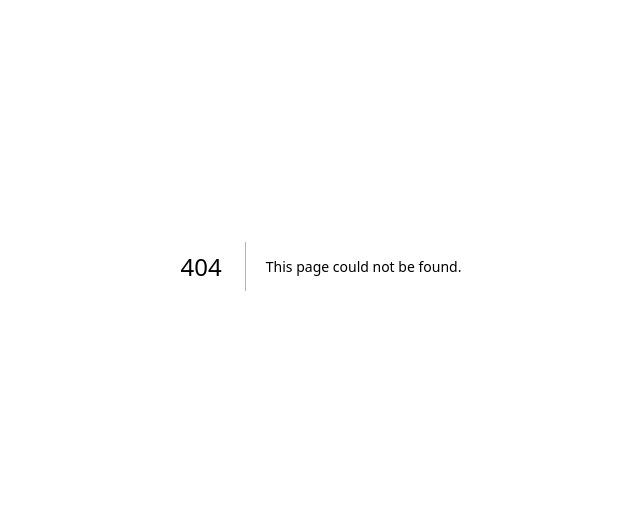
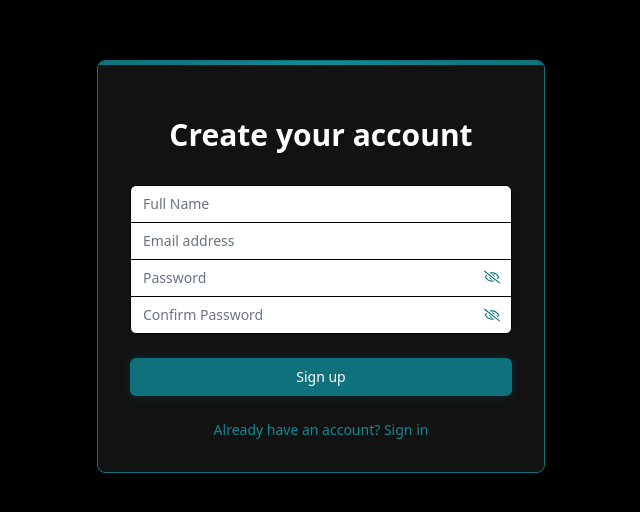
Before and after one commit to Arjunkumar1877/project-piolet-client, a Next.js app: page /signup in a window 1280 px wide. Before the commit this address had no page. Shown: the part 134-646 px from the top of the page, without its empty margins (319-959 px from the left). Built offline with nearby package versions, Linux system fonts and the light colour scheme; no server answers.

Commit message:
feat: signup ii

```diff
--- /dev/null
+++ b/src/app/signup/page.tsx
@@ -0,0 +1,225 @@
+'use client'
+
+import { useForm } from 'react-hook-form'
+import Link from 'next/link'
+import { zodResolver } from '@hookform/resolvers/zod'
+import { z } from 'zod'
+import { useAuthStore } from '@/src/store/useAuthStore'
+import toast from 'react-hot-toast'
+import { useSignup } from '@/src/api/mutations'
+import { useState } from 'react'
+import { FaRegEyeSlash, FaRegEye } from "react-icons/fa";
+
+const signupSchema = z.object({
+  name: z.string().min(2, 'Name must be at least 2 characters'),
+  email: z.string().email('Invalid email address'),
+  password: z.string().min(6, 'Password must be at least 6 characters'),
+  confirmPassword: z.string().min(6, 'Password must be at least 6 characters'),
+}).refine((data) => data.password === data.confirmPassword, {
+  message: "Passwords don't match",
+  path: ["confirmPassword"],
+});
+
+type SignupFormData = z.infer<typeof signupSchema>
+
+// Shared input style class
+const inputStyle = "appearance-none rounded-none relative block w-full px-3 py-2 border bg-white text-black placeholder-gray-500 focus:outline-none focus:ring-[#0f717b] focus:border-[#0f717b] focus:z-10 sm:text-sm";
+
+export default function SignupPage() {
+  const setUser = useAuthStore((state) => state.setUser)
+  const setAccessToken = useAuthStore((state) => state.setAccessToken)
+  const [showPassword, setShowPassword] = useState<boolean>(false)
+  const [showConfirmPassword, setShowConfirmPassword] = useState<boolean>(false)
+
+  const {
+    register,
+    handleSubmit,
+    formState: { errors, isSubmitting },
+    setError,
+  } = useForm<SignupFormData>({
+    resolver: zodResolver(signupSchema),
+    defaultValues: {
+      name: '',
+      email: '',
+      password: '',
+      confirmPassword: '',
+    },
+  })
+
+  const signupMutation = useSignup()
+
+  const onSubmit = async (data: SignupFormData) => {
+    const res = await signupMutation.mutateAsync({
+      name: data.name,
+      email: data.email,
+      password: data.password,
+    });
+
+    if(!res.user){
+      return toast.error(res.message)
+    }
+    setUser(res.user)
+    setAccessToken(res.accessToken)
+    toast.success(res.message)
+    // router.push('/dashboard')
+  }
+
+  const handleShowPassword = (e: React.MouseEvent<HTMLButtonElement>) => {
+    e.preventDefault()
+    setShowPassword(!showPassword)
+  }
+
+  const handleShowConfirmPassword = (e: React.MouseEvent<HTMLButtonElement>) => {
+    e.preventDefault()
+    setShowConfirmPassword(!showConfirmPassword)
+  }
+
+  return (
+    <div className="min-h-screen flex items-center justify-center bg-black">
+      <div className="max-w-md w-full space-y-8 p-8 bg-[#121212] rounded-lg shadow-lg border border-[#0f717b] shadow-[0_0_15px_rgba(15,113,123,0.3)] relative overflow-hidden">
+        <div className="absolute top-0 left-0 w-full h-1 bg-gradient-to-r from-[#0f717b] via-[#0f8a96] to-[#0f717b]"></div>
+        <div>
+          <h2 className="mt-6 text-center text-3xl font-extrabold text-white">
+            Create your account
+          </h2>
+        </div>
+        <form className="mt-8 space-y-6" onSubmit={handleSubmit(onSubmit)}>
+          {errors.root && (
+            <div className="bg-red-900/30 text-red-400 p-3 rounded-md text-sm">
+              {errors.root.message}
+            </div>
+          )}
+          <div className="rounded-md shadow-sm space-y-0">
+            <div>
+              <label htmlFor="name" className="sr-only">
+                Full Name
+              </label>
+              <input
+                id="name"
+                type="text"
+                {...register('name')}
+                className="appearance-none rounded-none relative block w-full px-3 py-2 border bg-white text-black placeholder-gray-500 focus:outline-none focus:ring-[#0f717b] focus:border-[#0f717b] focus:z-10 sm:text-sm rounded-t-md border-b-0"
+                placeholder="Full Name"
+                style={{ backgroundColor: 'white' }}
+              />
+              {errors.name && (
+                <p className="mt-1 text-sm text-red-400">{errors.name.message}</p>
+              )}
+            </div>
+            <div>
+              <label htmlFor="email" className="sr-only">
+                Email address
+              </label>
+              <input
+                id="email"
+                type="email"
+                {...register('email')}
+                className="appearance-none rounded-none relative block w-full px-3 py-2 border bg-white text-black placeholder-gray-500 focus:outline-none focus:ring-[#0f717b] focus:border-[#0f717b] focus:z-10 sm:text-sm border-b-0"
+                placeholder="Email address"
+                style={{ backgroundColor: 'white' }}
+              />
+              {errors.email && (
+                <p className="mt-1 text-sm text-red-400">{errors.email.message}</p>
+              )}
+            </div>
+            <div className='relative'>
+              <label htmlFor="password" className="sr-only">
+                Password
+              </label>
+              <input
+                id="password"
+                type={showPassword ? 'text' : 'password'}
+                {...register('password')}
+                className="appearance-none rounded-none relative block w-full px-3 py-2 border bg-white text-black placeholder-gray-500 focus:outline-none focus:ring-[#0f717b] focus:border-[#0f717b] focus:z-10 sm:text-sm border-b-0"
+                placeholder="Password"
+                style={{ backgroundColor: 'white' }}
+              />
+              {
+                showPassword ? (
+                  <button
+                    type="button"
+                    onClick={(e: React.MouseEvent<HTMLButtonElement>) => handleShowPassword(e)}
+                    className="absolute right-3 top-1/2 -translate-y-1/2 text-gray-400 hover:text-white transition-colors"
+                  >
+                    <FaRegEye className="w-4 h-4 text-[#0f717b]" />
+                  </button>
+                ) : (
+                  <button
+                    type="button"
+                    onClick={(e: React.MouseEvent<HTMLButtonElement>) => handleShowPassword(e)}
+                    className="absolute right-3 top-1/2 -translate-y-1/2 text-gray-400 hover:text-white transition-colors"
+                  >
+                    <FaRegEyeSlash className="w-4 h-4 text-[#0f717b]" />
+                  </button>
+                )
+              }
+              {errors.password && (
+                <p className="mt-1 text-sm text-red-400">
+                  {errors.password.message}
+                </p>
+              )}
+            </div>
+            <div className='relative'>
+              <label htmlFor="confirmPassword" className="sr-only">
+                Confirm Password
+              </label>
+              <input
+                id="confirmPassword"
+                type={showConfirmPassword ? 'text' : 'password'}
+                {...register('confirmPassword')}
+                className="appearance-none rounded-none relative block w-full px-3 py-2 border bg-white text-black placeholder-gray-500 focus:outline-none focus:ring-[#0f717b] focus:border-[#0f717b] focus:z-10 sm:text-sm rounded-b-md"
+                placeholder="Confirm Password"
+                style={{ backgroundColor: 'white' }}
+              />
+              {
+                showConfirmPassword ? (
+                  <button
+                    type="button"
+                    onClick={(e: React.MouseEvent<HTMLButtonElement>) => handleShowConfirmPassword(e)}
+                    className="absolute right-3 top-1/2 -translate-y-1/2 text-gray-400 hover:text-white transition-colors"
+                  >
+                    <FaRegEye className="w-4 h-4 text-[#0f717b]" />
+                  </button>
+                ) : (
+                  <button
+                    type="button"
+                    onClick={(e: React.MouseEvent<HTMLButtonElement>) => handleShowConfirmPassword(e)}
+                    className="absolute right-3 top-1/2 -translate-y-1/2 text-gray-400 hover:text-white transition-colors"
+                  >
+                    <FaRegEyeSlash className="w-4 h-4 text-[#0f717b]" />
+                  </button>
+                )
+              }
+              {errors.confirmPassword && (
+                <p className="mt-1 text-sm text-red-400">
+                  {errors.confirmPassword.message}
+                </p>
+              )}
+            </div>
+          </div>
+
+          <div>
+            <button
+              type="submit"
+              disabled={isSubmitting || signupMutation.isPending}
+              className="group relative w-full flex justify-center py-2 px-4 border border-transparent text-sm font-medium rounded-md text-white bg-[#0f717b] hover:bg-[#0f8a96] focus:outline-none focus:ring-2 focus:ring-offset-2 focus:ring-[#0f717b] disabled:opacity-50 disabled:cursor-not-allowed transition-all duration-300 shadow-[0_0_10px_rgba(15,113,123,0.3)]"
+            >
+              {isSubmitting || signupMutation.isPending
+                ? 'Creating account...'
+                : 'Sign up'}
+            </button>
+          </div>
+
+          <div className="text-sm text-center">
+            <Link
+              href="/login"
+              className="font-medium text-[#0f8a96] hover:text-[#0f717b] transition-colors duration-300"
+            >
+              Already have an account? Sign in
+            </Link>
+          </div>
+        </form>
+      </div>
+    </div>
+  )
+}
```
